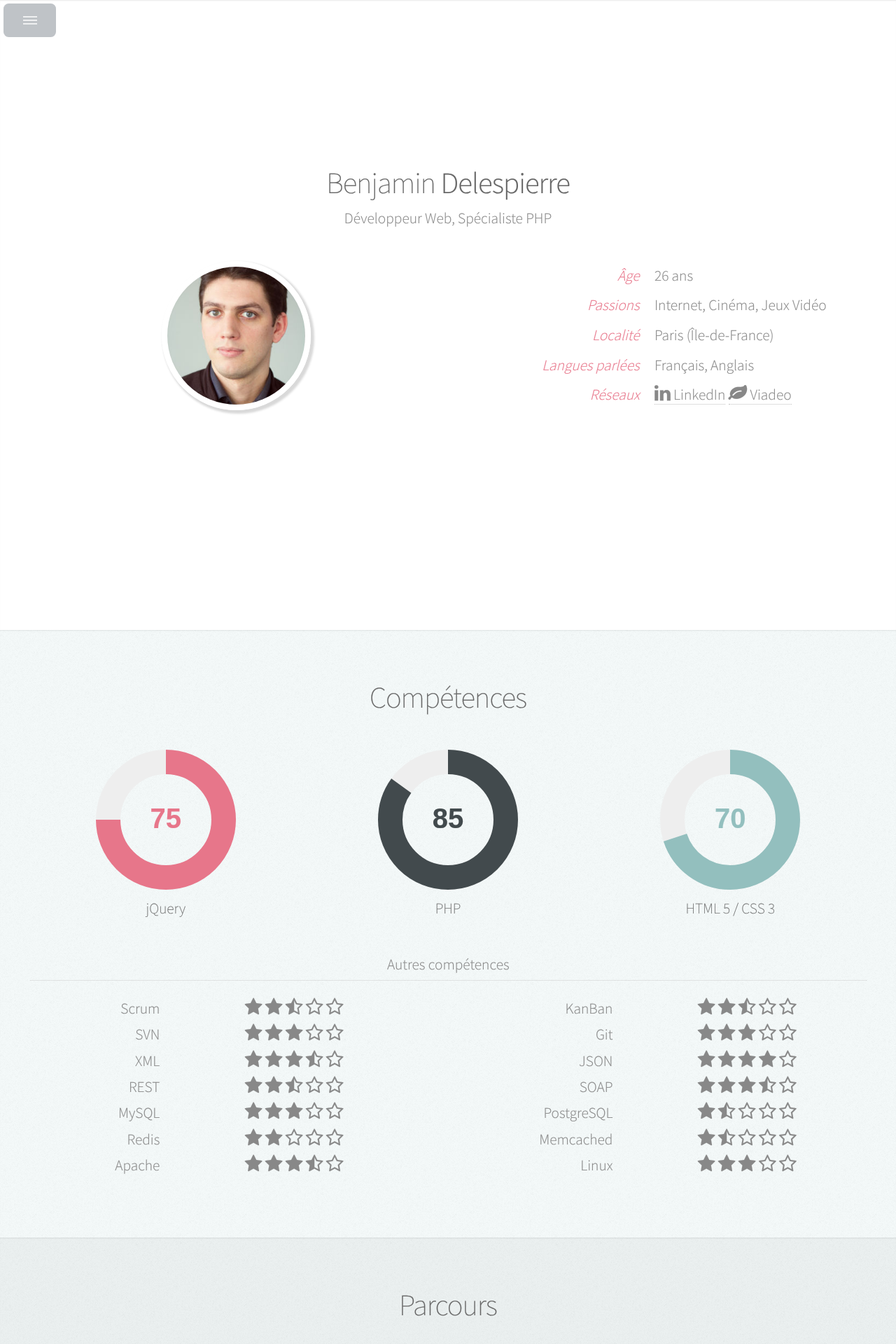
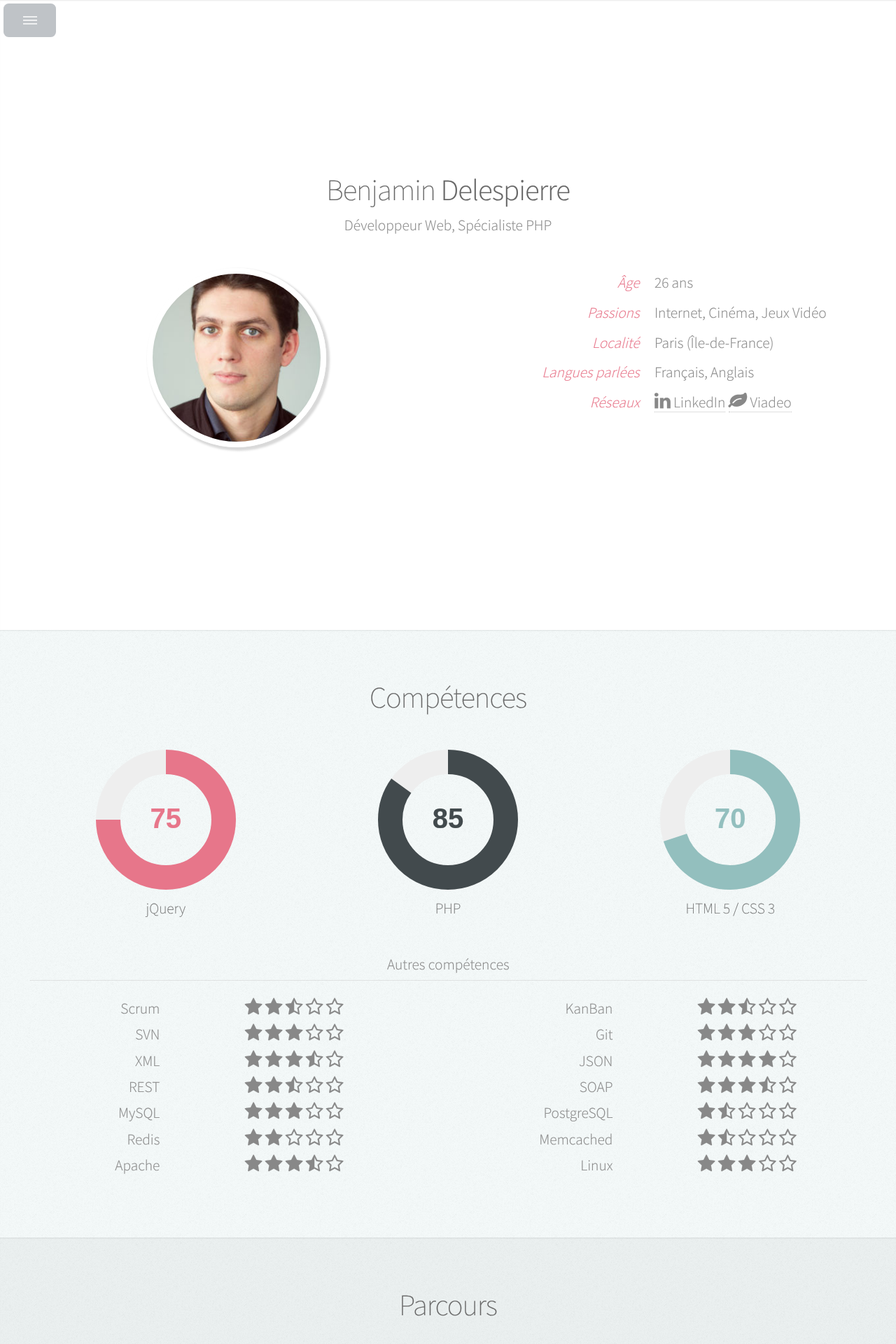
Before and after one commit to bdelespierre/bdelespierre.github.io, a Jekyll site: the page built from cv.html, in a window 1280 px wide. Shown: the top 1920 px of the page at 70% size. Built offline with Jekyll 4.4.1, drawn with Linux system fonts in a browser that asks for light colours; Markdown is read by kramdown in place of the engine named in the settings.

Commit message:
better sizing

```diff
--- a/css/style.css
+++ b/css/style.css
@@ -1282,7 +1282,7 @@
 
 		#top .presentation img
 		{
-			max-height: 10em;
+			max-height: 12em;
 		}
 
 	#skills table caption
```
